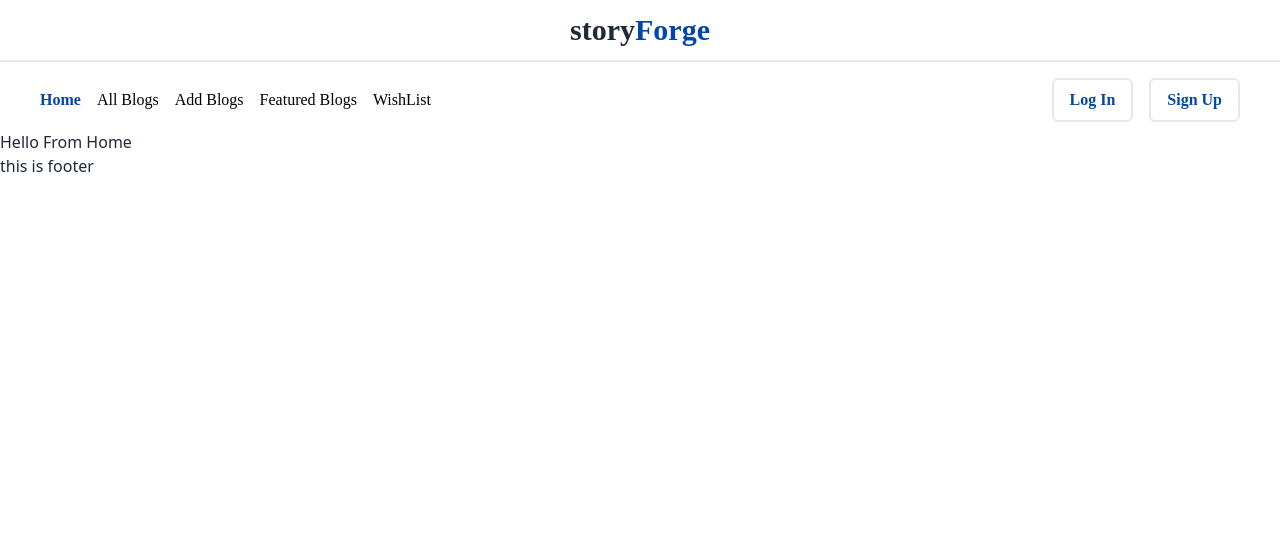
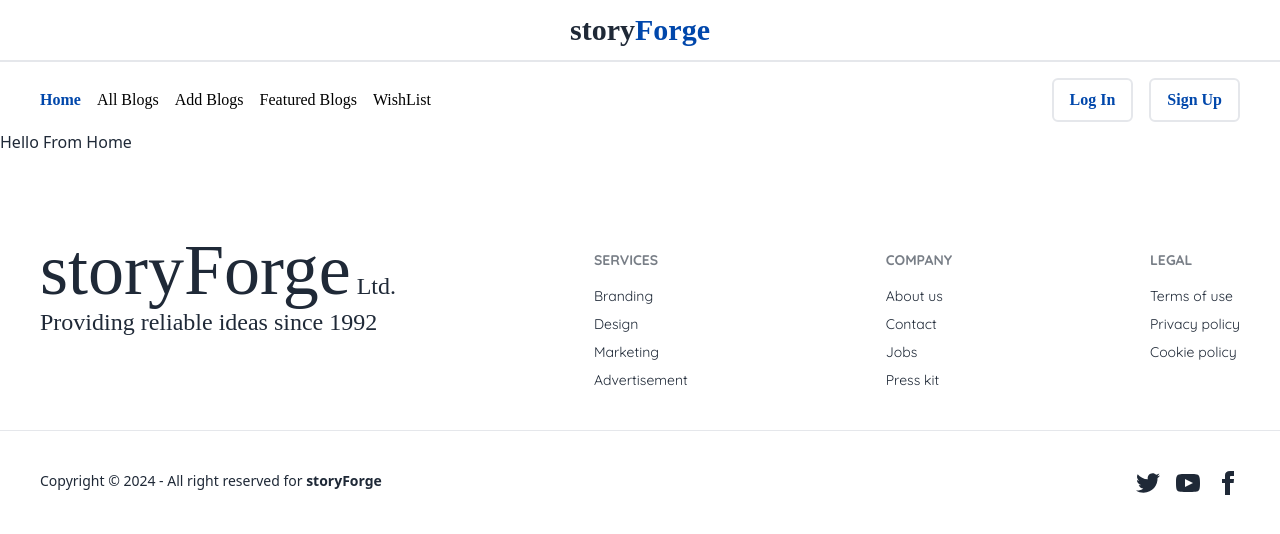
Before and after one commit to Dinobondhu-shill/StoryForge-client, a React (Vite) app: page / in a window 1280 px wide. Shown: the top 534 px of the page. Built offline with nearby package versions, Linux system fonts and the light colour scheme; a web font is replaced by a local one.

Commit message:
footer added

```diff
--- a/src/Pages/Login.jsx
+++ b/src/Pages/Login.jsx
@@ -27,6 +27,7 @@ const [loginErr, setLoginErr] = useState('')
     <div className="md:px-10 py-8 text-center">
       <h2 className="text-2xl font-caption"><span className="font-bold  text-3xl text-blue-400">Join the conversation!</span><br /> Login and connect with fellow bloggers from around the globe.</h2>
      <div className="md:flex justify-between items-center pt-10">
+
      <div className="w-2/4">
      <Lottie loop={true} animationData={loginL} className="w-full" />
       </div>
--- a/src/components/Footer.jsx
+++ b/src/components/Footer.jsx
@@ -1,10 +1,47 @@
-import React from 'react';
+
 
 const Footer = () => {
   return (
-    <div>
-this is footer
-    </div>
+    <div className='mt-10'>
+      <footer className="footer p-10 flex flex-wrap justify-center md:justify-between font-sand">
+  <aside>
+
+    <p className="font-caption text-2xl flex-grow"> <span className="font-dancing text-7xl">storyForge</span> Ltd.<br/>Providing reliable ideas since 1992</p>
+  </aside>
+  <nav className="mt-4">
+    <h6 className="footer-title">Services</h6>
+    <a className="link link-hover">Branding</a>
+    <a className="link link-hover">Design</a>
+    <a className="link link-hover">Marketing</a>
+    <a className="link link-hover">Advertisement</a>
+  </nav>
+  <nav className="mt-4">
+    <h6 className="footer-title">Company</h6>
+    <a className="link link-hover">About us</a>
+    <a className="link link-hover">Contact</a>
+    <a className="link link-hover">Jobs</a>
+    <a className="link link-hover">Press kit</a>
+  </nav>
+  <nav className="mt-4">
+    <h6 className="footer-title">Legal</h6>
+    <a className="link link-hover">Terms of use</a>
+    <a className="link link-hover">Privacy policy</a>
+    <a className="link link-hover">Cookie policy</a>
+  </nav>
+</footer> <hr />
+<footer className="footer md:px-10 py-10">
+  <aside className="items-center grid-flow-col">
+
+    <p>Copyright © 2024 - All right reserved for <span className="font-bold">storyForge</span></p>
+  </aside>
+  <nav className="grid-flow-col gap-4 md:place-self-center md:justify-self-end">
+    <a><svg xmlns="http://www.w3.org/2000/svg" width="24" height="24" viewBox="0 0 24 24" className="fill-current"><path d="M24 4.557c-.883.392-1.832.656-2.828.775 1.017-.609 1.798-1.574 2.165-2.724-.951.564-2.005.974-3.127 1.195-.897-.957-2.178-1.555-3.594-1.555-3.179 0-5.515 2.966-4.797 6.045-4.091-.205-7.719-2.165-10.148-5.144-1.29 2.213-.669 5.108 1.523 6.574-.806-.026-1.566-.247-2.229-.616-.054 2.281 1.581 4.415 3.949 4.89-.693.188-1.452.232-2.224.084.626 1.956 2.444 3.379 4.6 3.419-2.07 1.623-4.678 2.348-7.29 2.04 2.179 1.397 4.768 2.212 7.548 2.212 9.142 0 14.307-7.721 13.995-14.646.962-.695 1.797-1.562 2.457-2.549z"></path></svg>
+    </a>
+    <a><svg xmlns="http://www.w3.org/2000/svg" width="24" height="24" viewBox="0 0 24 24" className="fill-current"><path d="M19.615 3.184c-3.604-.246-11.631-.245-15.23 0-3.897.266-4.356 2.62-4.385 8.816.029 6.185.484 8.549 4.385 8.816 3.6.245 11.626.246 15.23 0 3.897-.266 4.356-2.62 4.385-8.816-.029-6.185-.484-8.549-4.385-8.816zm-10.615 12.816v-8l8 3.993-8 4.007z"></path></svg></a>
+    <a><svg xmlns="http://www.w3.org/2000/svg" width="24" height="24" viewBox="0 0 24 24" className="fill-current"><path d="M9 8h-3v4h3v12h5v-12h3.642l.358-4h-4v-1.667c0-.955.192-1.333 1.115-1.333h2.885v-5h-3.808c-3.596 0-5.192 1.583-5.192 4.615v3.385z"></path></svg></a>
+  </nav>
+</footer>
+  </div>
   );
 };
 
```
